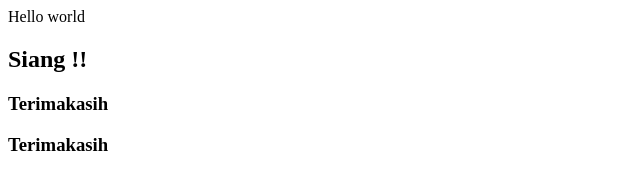
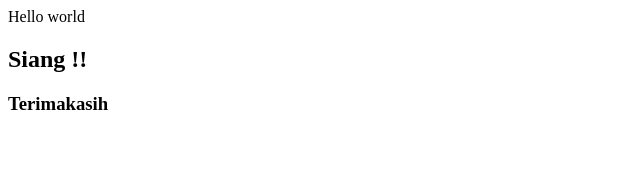
Before and after one commit to Ega-Yuli/vsga_sesi-siang_2, a plain HTML site: page index.html in a window 1280 px wide. Shown: the whole page, without its empty margins (0-640 px from the left). Drawn offline with Linux system fonts and the light colour scheme.

Commit message:
menghapus terimakasi h3 bawah

```diff
--- a/index.html
+++ b/index.html
@@ -6,6 +6,5 @@
 <hi>Hello world</hi>
 <h2> Siang !!</h2>
 <h3> Terimakasih</h3>
-<h3> Terimakasih</h3>
 </body>
 </html>
```
